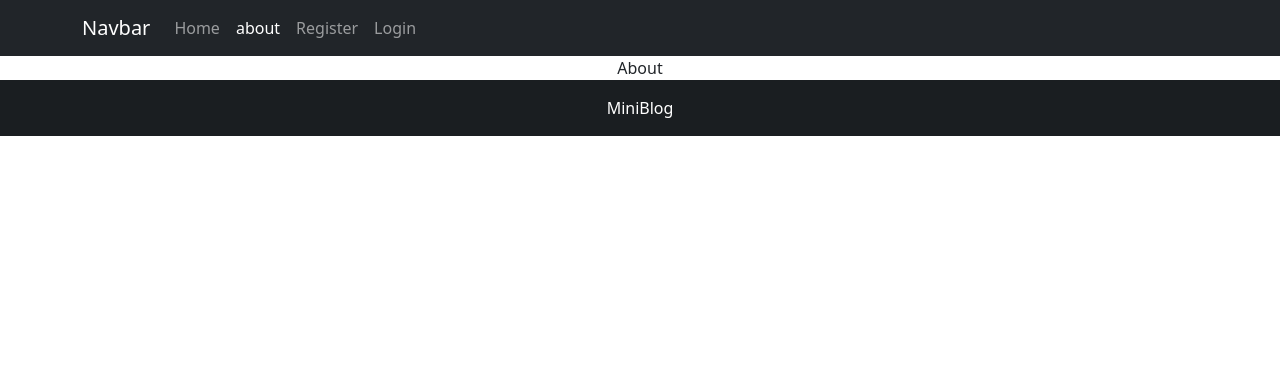
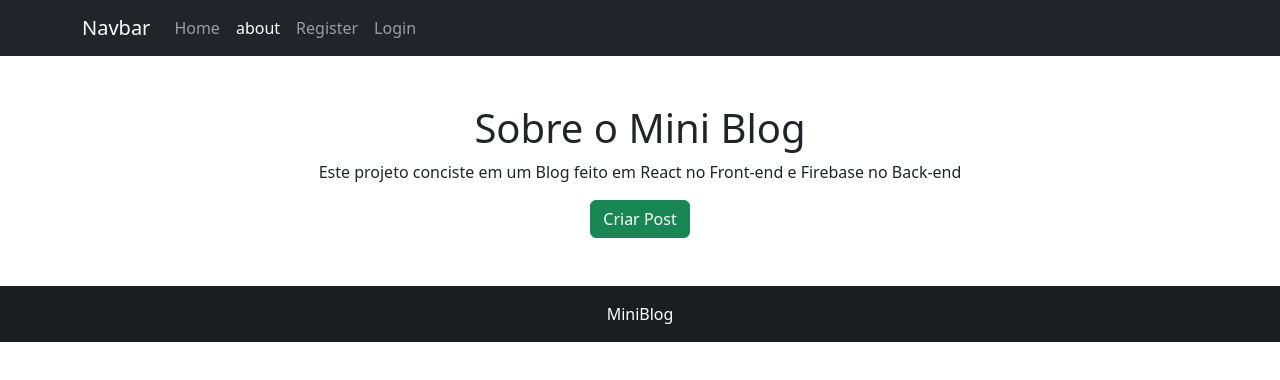
Before and after one commit to pedroveronez2/MiniBlog, a React (Create React App) app: page /about in a window 1280 px wide. Shown: the top 380 px of the page. Built offline with nearby package versions, Linux system fonts and the light colour scheme; no server answers.

Commit message:
bloqueando paginas que precisam de autenticacao

```diff
--- a/src/App.js
+++ b/src/App.js
@@ -1,6 +1,6 @@
 import './App.css';
 // import react-router-dom
-import { BrowserRouter, Routes, Route } from 'react-router-dom';
+import { BrowserRouter, Routes, Route, Navigate } from 'react-router-dom';
 // import components
 import MyNavbar from './components/MyNavbar'
 // import Pages
@@ -19,6 +19,7 @@ import { useState, useEffect } from 'react';
 import { useAuthentication } from './hook/useAuthentication';
 import Dashboard from './pages/Dashboard/Dashboard';
 import CreatePost from './pages/CreatePost/CreatePost';
+import Spinner from './components/Spinner';
 
 function App() {
   const [user, setUser] = useState(undefined)
@@ -35,13 +36,13 @@ function App() {
   }, [auth])
 
   if (loadingUser) {
-    return <p>Loading...</p>
+    return <Spinner />
   }
 
 
   console.log(user)
   return (
-    <div className="App">
+
       <AuthProvider value={{ user }}>
         <BrowserRouter>
         <MyNavbar />
@@ -49,16 +50,18 @@ function App() {
             <Route path='/' element={<Home />}/>
             <Route path='/about' element={<About />}/>
             <Route path='*' element={<NotFound />}/>
-            <Route path='/register' element={<Register />}/>
-            <Route path='/login' element={<Login />}/>
-            <Route path='/posts/create' element={<CreatePost />}/>
-            <Route path='/deshboard' element={<Dashboard />}/>
+            <Route path='/register' element={!user ? <Register />: <Navigate to="/" />}/>
+            <Route path='/login' element={!user ? <Login /> : <Navigate to="/" />}/>
+            <Route path='/posts/create' element={user ?<CreatePost />: <Navigate to="/login" />}/>
+            <Route path='/deshboard' element={user ? <Dashboard /> : <Navigate to="/login"/>}/>
           </Routes>
         <MyFooter />
         </BrowserRouter>
       </AuthProvider>
 
-    </div>
+
+
+
   );
 }
 
--- /dev/null
+++ b/src/components/Spinner/index.jsx
@@ -0,0 +1,13 @@
+import React from 'react'
+
+function Spinner() {
+  return (
+    <div className="d-flex align-items-center justify-content-center" style={{height: "100vh"}}>
+        <div className="spinner-border" role="status">
+            <span className="sr-only">Loading...</span>
+        </div>
+    </div>
+  )
+}
+
+export default Spinner
--- a/src/hook/useAuthentication.js
+++ b/src/hook/useAuthentication.js
@@ -44,6 +44,8 @@ export const useAuthentication = () => {
         }
         setLoading(false)
     }
+
+    // logout
     useEffect(() => {
       return () => setCancelled(true)
     }, [])
--- a/src/pages/About/About.jsx
+++ b/src/pages/About/About.jsx
@@ -1,11 +1,16 @@
 import React from 'react'
 // css
 import styles from './About.module.css'
+import { Link } from 'react-router-dom'
 
 const About = () => {
   return (
-    <div>About</div>
-  )
+    <div className='text-center m-5'>
+      <h1>Sobre o Mini <span>Blog</span></h1>
+      <p>Este projeto conciste em um Blog feito em React no Front-end e Firebase no Back-end</p>
+      <Link to="/posts/create" className='btn btn-success'>Criar Post</Link>
+    </div>
+    )
 }
 
 export default About
```
